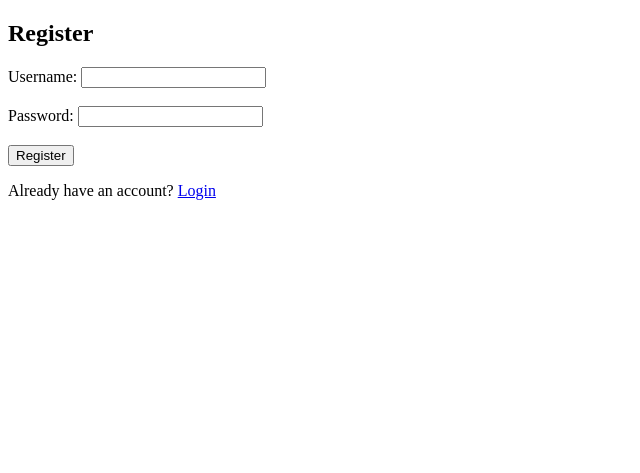
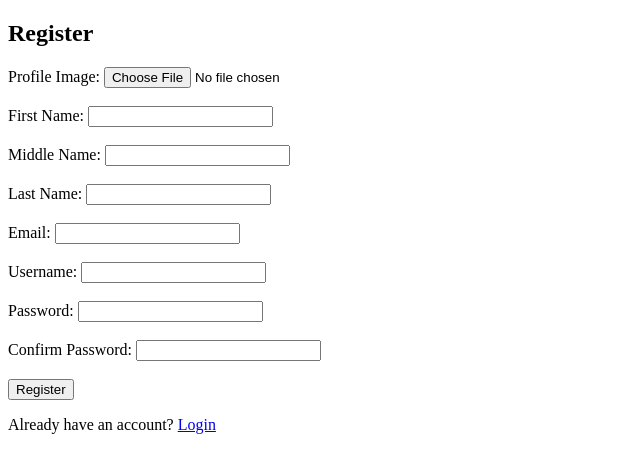
Before and after one commit to Wapauls/CSS-Blog-Website, a PHP site: page /register.php in a window 1280 px wide. Shown: the top 473 px of the page, without its empty margins (0-640 px from the left). Run offline with PHP 8.4, Linux system fonts and the light colour scheme; data that the repository does not hold is empty.

Commit message:
Enhance user registration by adding profile image upload and additional validation for required fields

```diff
--- a/CSS-Blog-Website/admin/register.php
+++ b/CSS-Blog-Website/admin/register.php
@@ -3,9 +3,34 @@ session_start();
 require '../config.php';
 
 if ($_SERVER["REQUEST_METHOD"] === "POST") {
+    $image = '';
+    // Handle file upload and validate image
+    if (isset($_FILES['image']) && $_FILES['image']['error'] === UPLOAD_ERR_OK) {
+        $img_ext = pathinfo($_FILES['image']['name'], PATHINFO_EXTENSION);
+        $random_name = uniqid('profile_', true) . '.' . $img_ext;
+        $target = '../uploads/' . $random_name;
+        if (move_uploaded_file($_FILES['image']['tmp_name'], $target)) {
+            $image = $random_name;
+        }
+    }
+    // Validate password match
+    if ($_POST['password'] !== $_POST['confirm_password']) {
+        $error = "❌ Passwords do not match.";
+    }
+    // Validate required fields
+    if (empty($_POST['first_name']) || empty($_POST['last_name']) || empty($_POST['username']) || empty($_POST['email']) || empty($_POST['password'])) {
+        $error = "⚠️ All fields are required.";
+    }
+    // Sanitize and trim input
+    $first_name = trim($_POST['first_name']);
+    $middle_name = isset($_POST['middle_name']) && trim($_POST['middle_name']) !== '' ? trim($_POST['middle_name']) : null;
+    $last_name = trim($_POST['last_name']);
     $username = trim($_POST['username']);
+    $email = trim($_POST['email']);
     $password = $_POST['password'];
 
+    // Check if there are any previous errors before proceeding
+    if (!isset($error)) {
         // Check if username already exists
         $check_sql = "SELECT id FROM users WHERE username = ?";
         $stmt = mysqli_prepare($conn, $check_sql);
@@ -15,14 +40,18 @@ if ($_SERVER["REQUEST_METHOD"] === "POST") {
 
         if (mysqli_stmt_num_rows($stmt) > 0) {
             $error = "⚠️ Username already taken.";
-    } else {
+        }
+    }
+
+    // Only insert new user if there are still no errors
+    if (!isset($error)) {
         // Hash the password
         $hashed_password = password_hash($password, PASSWORD_DEFAULT);
 
         // Insert new user
-        $insert_sql = "INSERT INTO users (username, password) VALUES (?, ?)";
+        $insert_sql = "INSERT INTO users (first_name, middle_name, last_name, profile_image, username, email, password) VALUES (?, ?, ?, ?, ?, ?, ?)";
         $stmt = mysqli_prepare($conn, $insert_sql);
-        mysqli_stmt_bind_param($stmt, "ss", $username, $hashed_password);
+        mysqli_stmt_bind_param($stmt, "sssssss", $first_name, $middle_name, $last_name, $image, $username, $email, $hashed_password);
 
         if (mysqli_stmt_execute($stmt)) {
             $success = "🎉 Registration successful! <a href='login.php'>Login here</a>.";
@@ -43,12 +72,30 @@ if ($_SERVER["REQUEST_METHOD"] === "POST") {
     <?php if (isset($error)) echo "<p style='color:red;'>$error</p>"; ?>
     <?php if (isset($success)) echo "<p style='color:green;'>$success</p>"; ?>
 
-    <form method="POST" action="">
+    <form method="POST" enctype="multipart/form-data">
+        <label>Profile Image:</label>
+        <input type="file" name="image" accept="image/*"><br><br>
+
+        <label>First Name:</label>
+        <input type="text" name="first_name" required><br><br>
+
+        <label>Middle Name:</label>
+        <input type="text" name="middle_name"><br><br>
+
+        <label>Last Name:</label>
+        <input type="text" name="last_name" required><br><br>
+
+        <label>Email:</label>
+        <input type="text" name="email" required><br><br>
+
         <label>Username:</label>
         <input type="text" name="username" required><br><br>
 
         <label>Password:</label>
         <input type="password" name="password" required><br><br>
+
+        <label>Confirm Password:</label>
+        <input type="password" name="confirm_password" required><br><br>
 
         <button type="submit">Register</button>
     </form>
```
Lines whose indentation alone changed are shown as unchanged.
